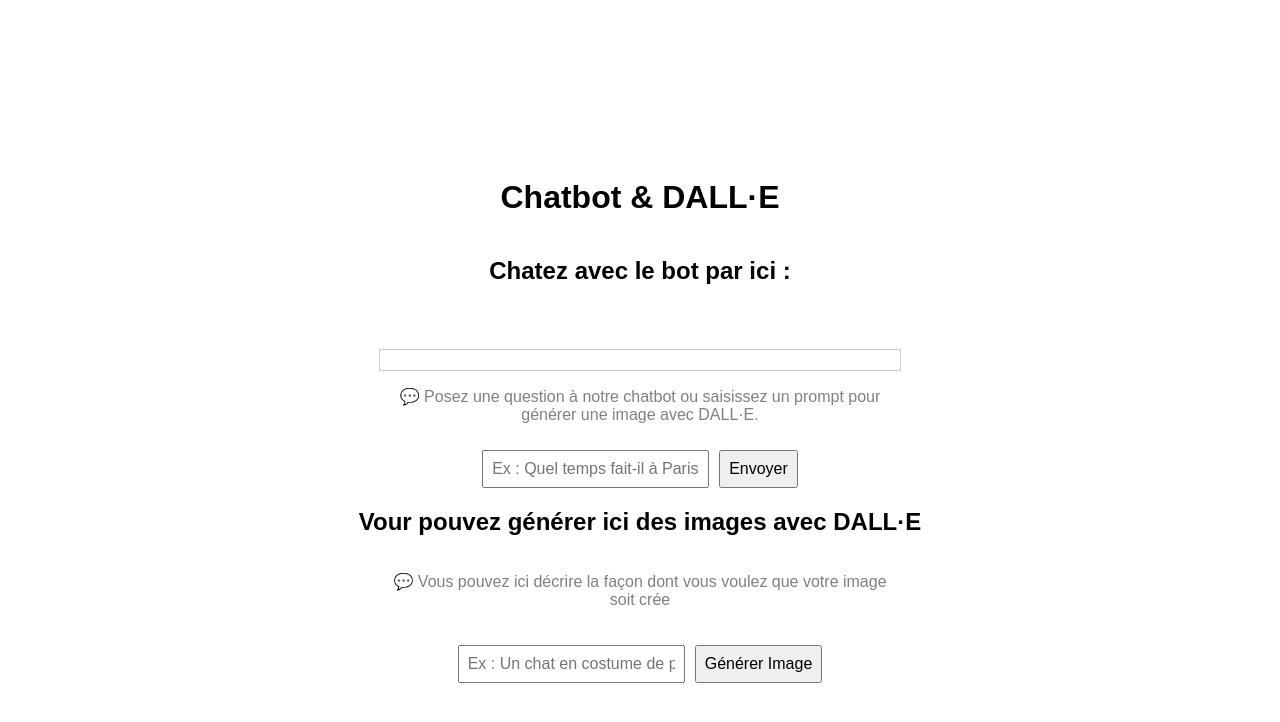
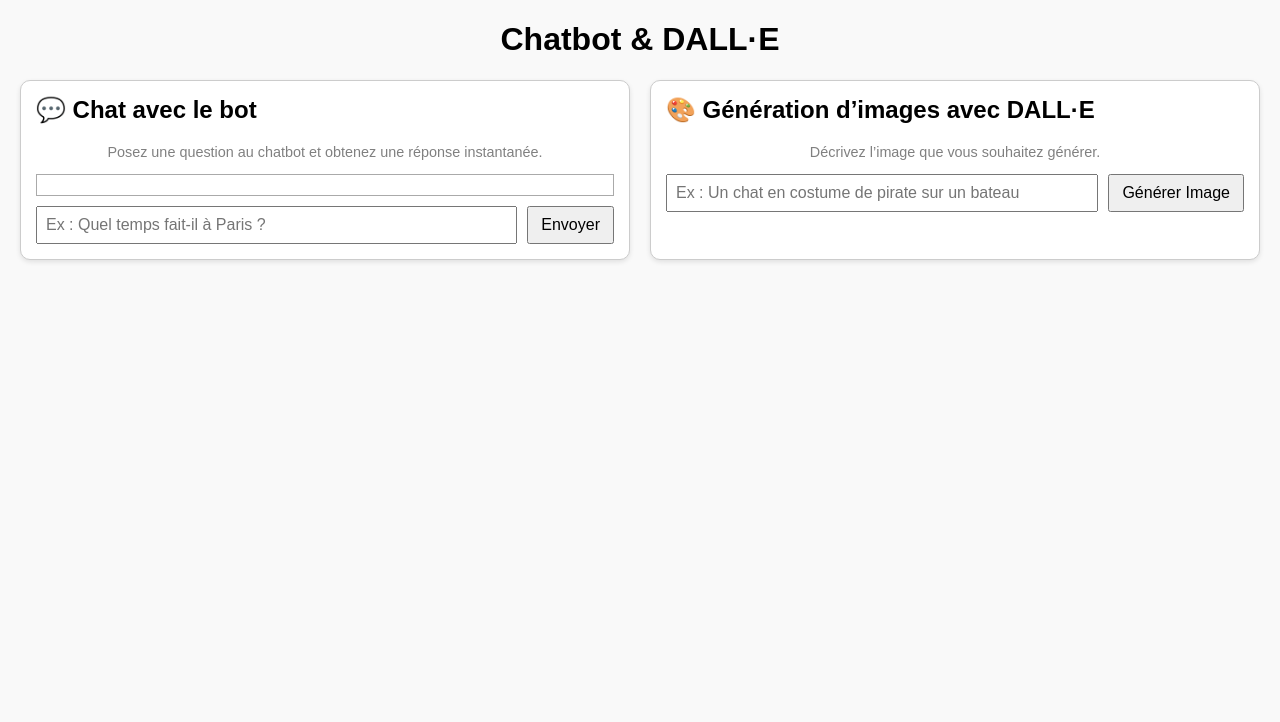
Before and after one commit to EmmaDjeufa/PPT_infra, a plain HTML site: page frontend/index.html in a window 1280 px wide. Drawn offline with Linux system fonts and the light colour scheme.

Commit message:
Modifications d'amélioration des fonctionnalités

```diff
--- a/frontend/index.html
+++ b/frontend/index.html
@@ -2,70 +2,58 @@
 <html lang="fr">
 <head>
   <meta charset="UTF-8">
-  <meta name="viewport" content="width=device-width, initial-scale=1"> <!-- important pour que le CSS fonctionne sur mobile -->
+  <meta name="viewport" content="width=device-width, initial-scale=1">
   <title>Chatbot & DALL·E</title>
-
   <style>
     body {
-      font-family: Arial;
+      font-family: Arial, sans-serif;
       margin: 20px;
+      background-color: #f9f9f9;
     }
 
-    input,
-    button {
-      padding: 8px;
-      font-size: 16px;
+    h1 {
+      text-align: center;
     }
 
+    /* Conteneur principal */
+    .main-container {
+      display: flex;
+      gap: 20px;
+      justify-content: center;
+      flex-wrap: wrap; /* Responsive : passe en vertical sur petit écran */
+      margin-top: 20px;
+    }
+
+    /* Sections Chat et Image */
+    .section {
+      background-color: #fff;
+      border: 1px solid #ccc;
+      border-radius: 10px;
+      padding: 15px;
+      flex: 1 1 400px; /* flexible mais minimum 400px */
+      min-width: 300px;
+      box-shadow: 0 2px 5px rgba(0,0,0,0.1);
+    }
+
+    .section h2 {
+      margin-top: 0;
+    }
+
+    /* Chatbox */
     #chatbox {
-      margin-top: 20px;
       max-height: 400px;
       overflow-y: auto;
-      border: 1px solid #ccc;
+      border: 1px solid #aaa;
       padding: 10px;
-      width: 100%;
-      max-width: 500px;
-    }
-
-    .user {
-      color: blue;
-    }
-
-    .bot {
-      color: green;
-    }
-
-    img {
-      max-width: 100%;
       margin-top: 10px;
     }
 
-    /* Conteneur global centré */
-    .form-container {
-      display: flex;
-      flex-direction: column;
-      justify-content: center; /* centre verticalement */
-      align-items: center;     /* centre horizontalement */
-      width: 100%;
-      min-height: 100vh;       /* prend toute la hauteur de l'écran */
-    }
-
-    /* Centrer horizontalement les formulaires */
-    .line-form {
-      display: flex;
-      justify-content: center;
-      align-items: center;
-      gap: 10px;
-      margin-top: 10px;
-    }
-
-    /* Conteneur des messages */
+    /* Messages */
     .message {
       display: flex;
       margin: 5px 0;
     }
 
-/* Message utilisateur à droite */
     .user-message {
       justify-content: flex-end;
     }
@@ -75,7 +63,6 @@
       color: #004085;
     }
 
-/* Message bot à gauche */
     .bot-message {
       justify-content: flex-start;
     }
@@ -85,55 +72,78 @@
       color: #155724;
     }
 
-/* Style des bulles */
     .bubble {
       padding: 10px 15px;
       border-radius: 15px;
       max-width: 70%;
       word-wrap: break-word;
     }
-.timestamp {
-  display: block;
-  font-size: 0.7em;
+
+    /* Inputs & buttons */
+    .line-form {
+      display: flex;
+      gap: 10px;
+      margin-top: 10px;
+    }
+
+    .line-form input {
+      flex: 1;
+      padding: 8px;
+      font-size: 16px;
+    }
+
+    .line-form button {
+      padding: 8px 12px;
+      font-size: 16px;
+      cursor: pointer;
+    }
+
+    /* Images */
+    #imageBox img {
+      max-width: 100%;
+      margin-top: 10px;
+      border-radius: 10px;
+    }
+
+    p.description {
       color: gray;
-  margin-top: 5px;
-  text-align: right;
+      font-size: 0.9em;
+      text-align: center;
     }
 
   </style>
 </head>
-
 <body>
-
-  <div class="form-container">
 
   <h1>Chatbot & DALL·E</h1>
 
-    <h2>Chatez avec le bot par ici :</P></h2>
+  <div class="main-container">
 
-    <!-- Zone pour chatter -->
+    <!-- Chat Section -->
+    <div class="section">
+      <h2>💬 Chat avec le bot</h2>
+      <p class="description">Posez une question au chatbot et obtenez une réponse instantanée.</p>
+
       <div id="chatbox"></div>
-    <p style="max-width:500px; text-align:center; color:gray;">
-        💬 Posez une question à notre chatbot ou saisissez un prompt pour générer une image avec DALL·E.
-    </p>
 
       <div class="line-form">
         <input type="text" id="msg" placeholder="Ex : Quel temps fait-il à Paris ?">
         <button onclick="sendMessage()">Envoyer</button>
       </div>
+    </div>
 
-    <!-- Zone pour générer des images -->
-     <h2>Vour pouvez générer ici des images avec DALL·E</h2>
-     <p style="max-width:500px; text-align:center; color:gray;">
-        💬 Vous pouvez ici décrire la façon dont vous voulez que votre image soit crée
-    </p>
+    <!-- Image Generation Section -->
+    <div class="section">
+      <h2>🎨 Génération d’images avec DALL·E</h2>
+      <p class="description">Décrivez l’image que vous souhaitez générer.</p>
 
-    <div class="line-form" style="margin-top:20px;">
+      <div class="line-form">
         <input type="text" id="prompt" placeholder="Ex : Un chat en costume de pirate sur un bateau">
         <button onclick="generateImage()">Générer Image</button>
       </div>
 
       <div id="imageBox"></div>
+    </div>
 
   </div>
 
```
Lines whose indentation alone changed are shown as unchanged.
